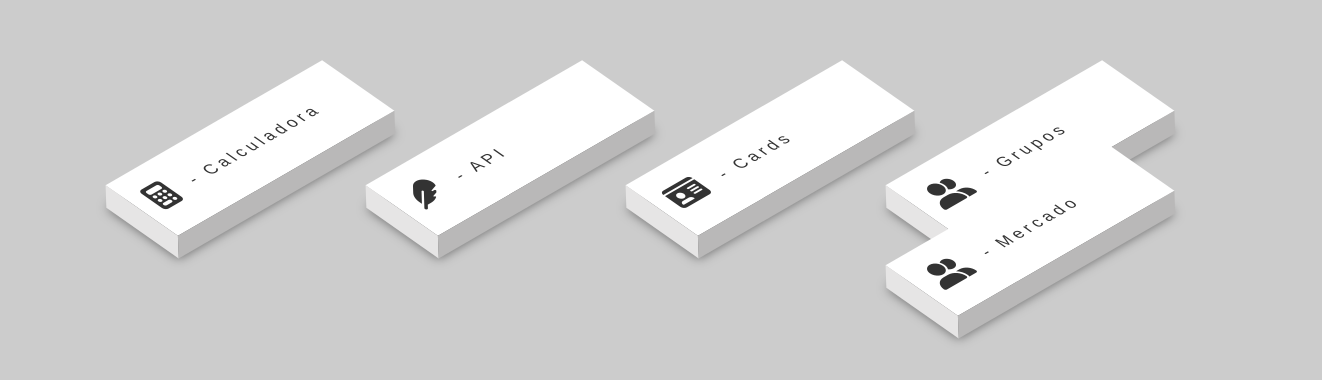
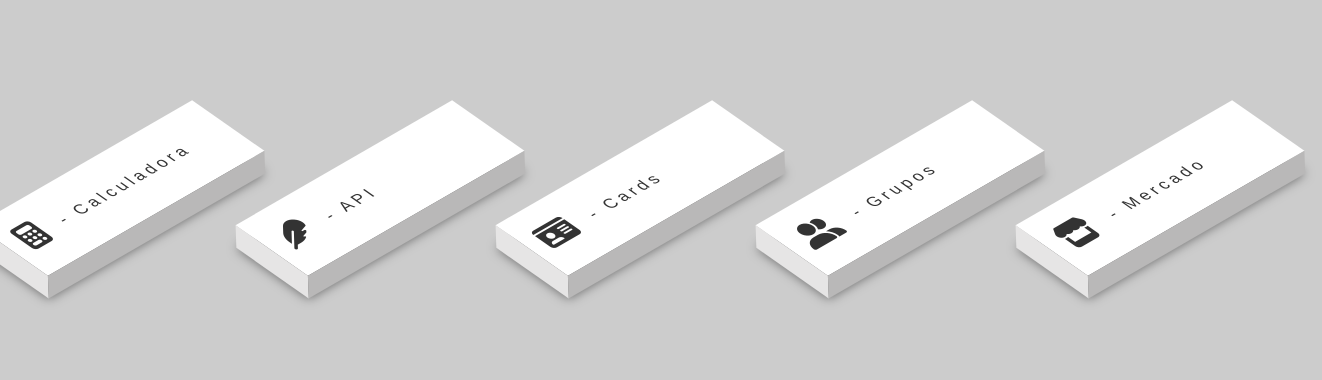
Before and after one commit to gmaitto/trabalhofinal, a plain HTML site: page menu/menu3d.html in a window 1280 px wide. Shown: the part 212-592 px from the top of the page, 1322 px wide, since content can reach past the window. Drawn offline with Linux system fonts and the light colour scheme.

Commit message:
Add files via upload

```diff
--- a/menu/menu3d.html
+++ b/menu/menu3d.html
@@ -32,10 +32,13 @@
                 <i class="fa-solid fa-user-group"></i>
                 <span> - Grupos</span>
             </a>
+        </li>
+        <li>
             <a href="mercado/mercado.html">
-                <i class="fa-solid fa-user-group"></i>
+                <i class="fa-solid fa-store"></i>
                 <span> - Mercado</span>
             </a>
+        </li>
     </ul>
 </body>
 </html>
```
Also changed, not shown: menu/menu3d.css (line endings or trailing spaces).
